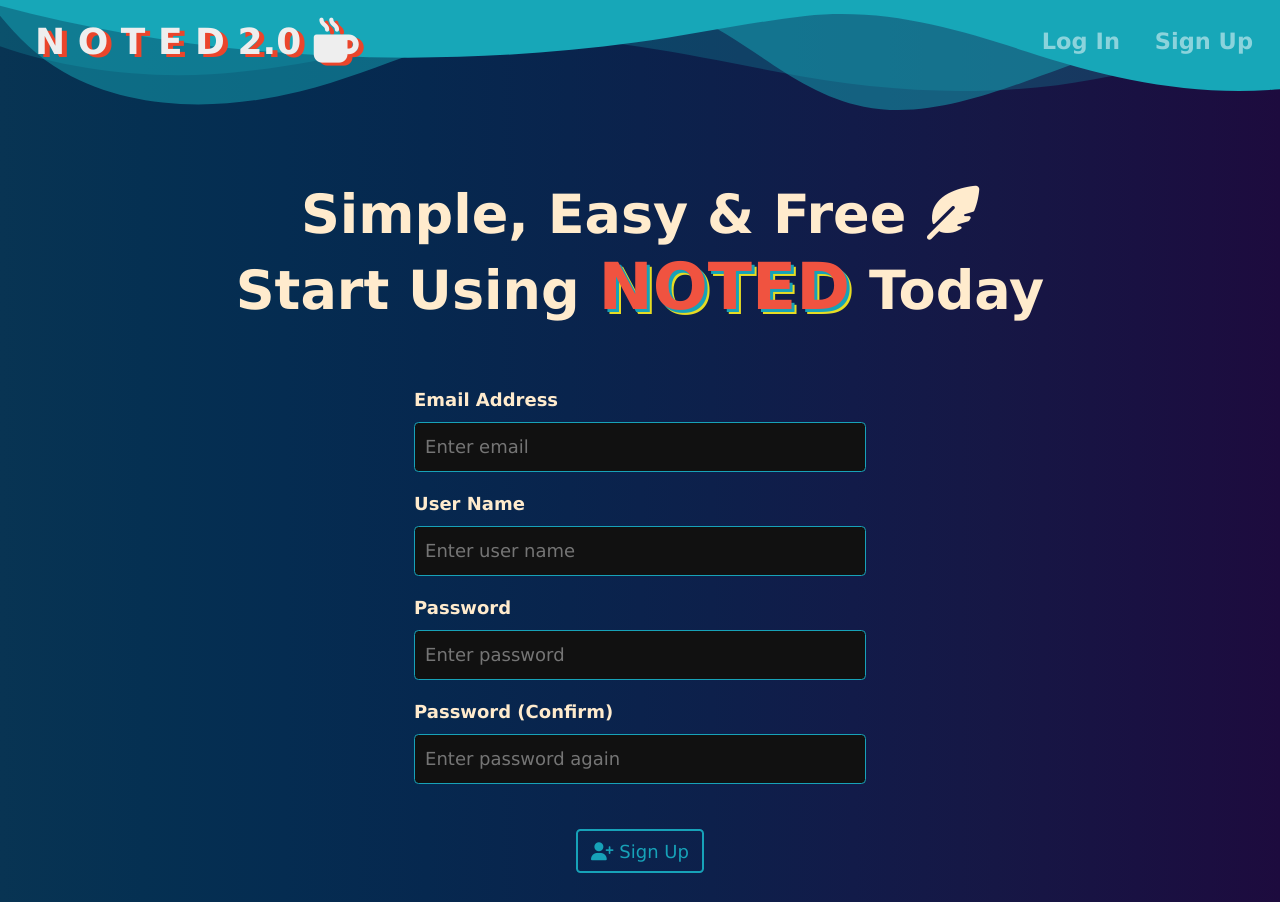
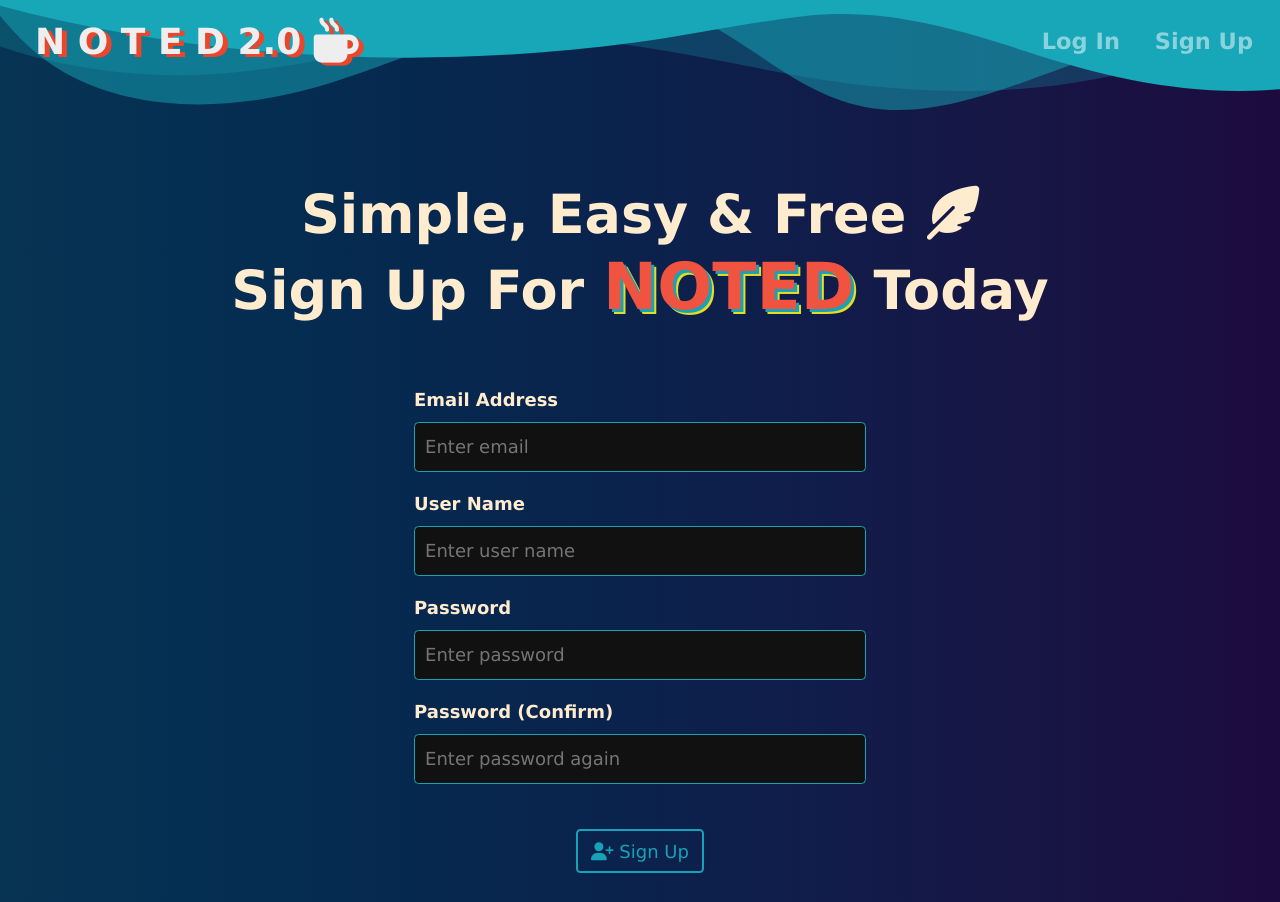
Before and after one commit to Jake079/Full-Stack-Test-App, a Flask app: page /sign-up in a window 1280 px wide. Shown: the top 902 px of the page. Run offline with Flask 3, Linux system fonts and the light colour scheme; some libraries are stand-ins or nearby versions.

Commit message:
Small Tweak

```diff
--- a/Website/Templates/sign_up.html
+++ b/Website/Templates/sign_up.html
@@ -5,7 +5,7 @@
 {% endblock%}
 
 {% block content%}
-<h1 class="login">Simple, Easy & Free <i class="fa-solid fa-feather-pointed"></i></br>Start Using <span class="high_light_sign_up">NOTED</span> Today</h1>
+<h1 class="login">Simple, Easy & Free <i class="fa-solid fa-feather-pointed"></i></br>Sign Up For <span class="high_light_sign_up">NOTED</span> Today</h1>
 <div class="sign_in_form">
     <form method="POST">
         <div class="form-group">
```
Also changed, not shown: instance/database.db.
